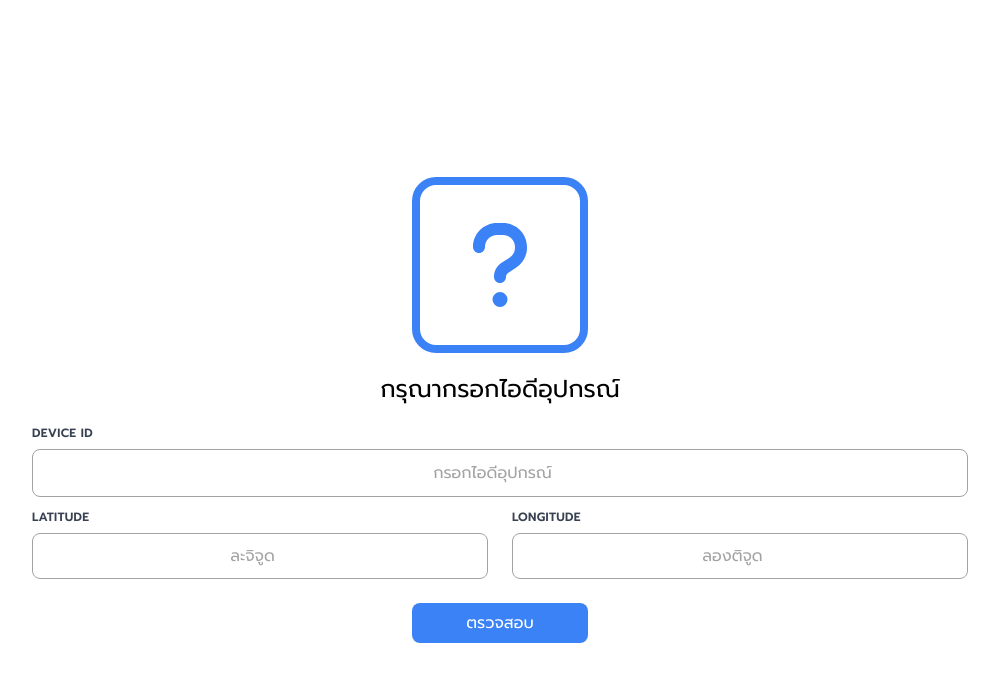
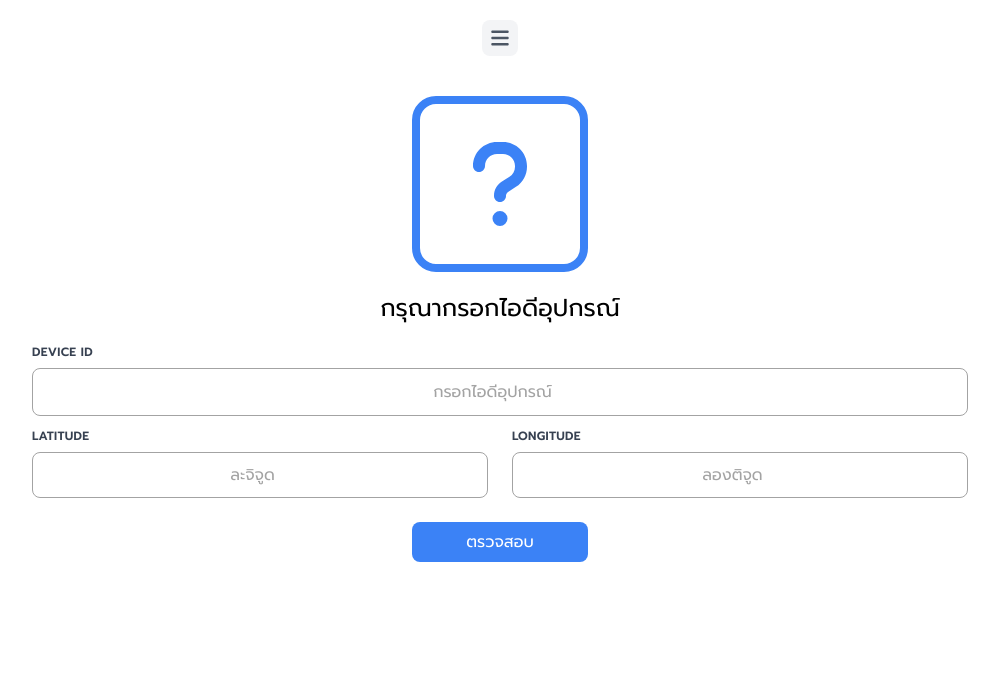
Before and after one commit to cilabcmu/fire-elephant-install-app, a React (Vite) app: page / in a window 1280 px wide. Shown: the top 682 px of the page, without its empty margins (140-1139 px from the left). Built offline with nearby package versions, Linux system fonts and the light colour scheme.

Commit message:
init drawer

```diff
--- a/src/App.tsx
+++ b/src/App.tsx
@@ -12,7 +12,7 @@ function App() {
   const [status, setStatus] = useStatus(STATUS.waitID);
   return (
     <StatusContext.Provider value={{ status, setStatus }}>
-      <div className="font-prompt flex flex-col justify-center items-center w-full h-screen ">
+      <div className="font-prompt flex flex-col justify-top items-center w-full h-screen ">
         <Menu />
         <Status />
         <Form />
--- /dev/null
+++ b/src/components/drawer.tsx
@@ -0,0 +1,33 @@
+import { FC } from "react";
+
+interface DrawerProps {
+  //   children: JSX.IntrinsicElements;
+  isOpen: boolean;
+  setIsOpen: () => void;
+}
+const Drawer: FC<DrawerProps> = ({ isOpen, setIsOpen }) => {
+  return (
+    <main
+      className={
+        " fixed overflow-hidden z-10 bg-gray-900 bg-opacity-25 inset-0 transform ease-in-out " +
+        (isOpen ? " transition-opacity opacity-100 duration-500 translate-x-24  " : " transition-all delay-500 opacity-0 translate-x-full  ")
+      }
+    >
+      <section
+        className={
+          " w-screen max-w-lg right-0 absolute bg-white h-full shadow-xl delay-400 duration-500 ease-in-out transition-all transform  " +
+          (isOpen ? " translate-x-22 " : " translate-x-full ")
+        }
+        onClick={() => console.log("test")}
+      >
+        {/* <article className="relative w-screen max-w-lg pb-10 flex flex-col space-y-6 overflow-y-scroll h-full">
+          <header className="p-4 font-bold text-lg">Header</header>
+          {children}
+        </article> */}
+      </section>
+
+    </main>
+  );
+};
+
+export default Drawer;
--- a/src/components/menu.tsx
+++ b/src/components/menu.tsx
@@ -1,5 +1,21 @@
+import { faBars } from "@fortawesome/free-solid-svg-icons";
+import { FontAwesomeIcon } from "@fortawesome/react-fontawesome";
+import { useState } from "react";
+import { useDrawer } from "../hooks/useDrawer";
+import Drawer from "./drawer";
+
 const Menu = () => {
-    return <></>
-}
+  const [isOpen, onChangeOpen] = useDrawer();
+  return (
+    <div>
+      <div className="flex flex-col justify-center items-end p-5 w-full">
+        <div className="flex justify-center p-2 bg-gray-100 rounded-lg" onClick={() => onChangeOpen()}>
+          <FontAwesomeIcon className="h-5 w-5 text-gray-600" icon={faBars} />
+        </div>
+      </div>
+      <Drawer isOpen={isOpen} setIsOpen={onChangeOpen}></Drawer>
+    </div>
+  );
+};
 
-export default Menu
+export default Menu;
--- a/src/components/status.tsx
+++ b/src/components/status.tsx
@@ -65,7 +65,7 @@ const statusIcon = (status: string) => {
 const Status: FC<StatusProps> = () => {
   const { status } = useStatusContext() as StatusContextType;
 
-  return <div className="flex flex-col justify-center items-center w-full p-5">{statusIcon(status)}</div>;
+  return <div className="flex flex-col justify-center items-center w-full p-5 ">{statusIcon(status)}</div>;
 };
 
 export default Status;
--- /dev/null
+++ b/src/hooks/useDrawer.ts
@@ -0,0 +1,8 @@
+import { useState } from "react";
+
+export const useDrawer = () => {
+  const [isOpen, setIsOpen] = useState(false);
+  const onChangeOpen = (value?: boolean) => (value ? setIsOpen(value) : setIsOpen(!isOpen));
+
+  return [isOpen, onChangeOpen] as const;
+};
```
